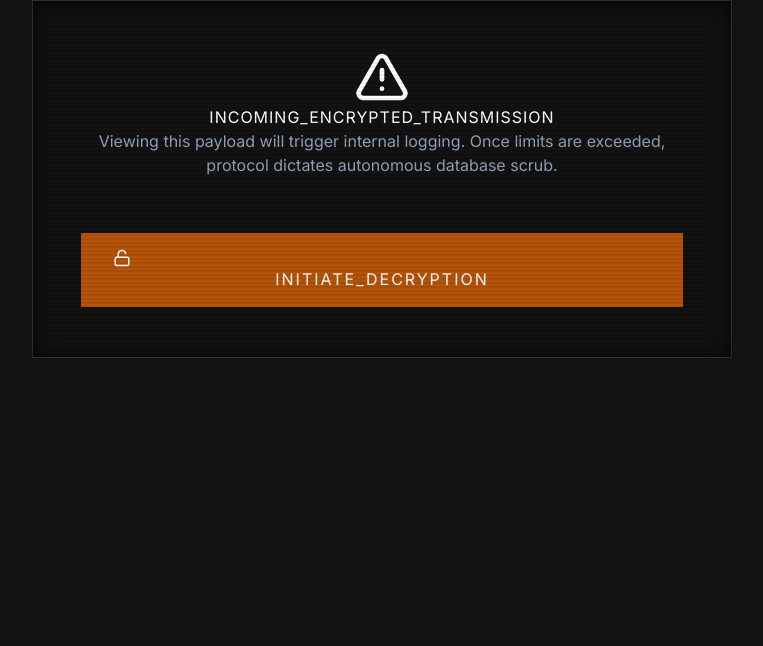
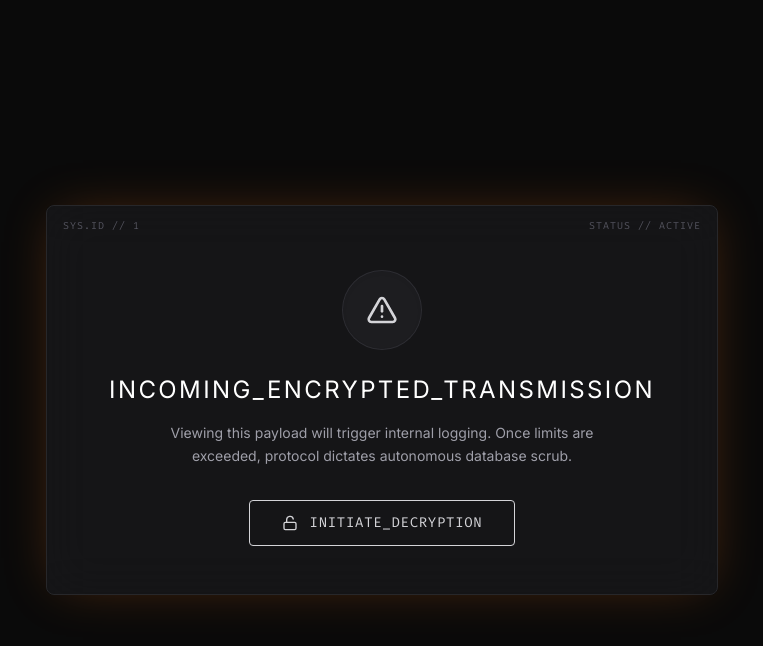
Before and after one commit to toxicalchemist/LinkLock, a React (Vite) app: page /view/1 in a window 1280 px wide. Shown: the top 646 px of the page, without its empty margins (258-1021 px from the left). Built offline with nearby package versions, Linux system fonts and the light colour scheme.

Commit message:
feat: implement core routing, authentication, and secure secret creation workflow with file upload support

```diff
--- a/src/App.jsx
+++ b/src/App.jsx
@@ -44,7 +44,7 @@ const AppLayout = () => {
   const isAuthPage = location.pathname === '/login' || location.pathname === '/register' || location.pathname.startsWith('/view/');
 
   return (
-    <div className="flex min-h-screen w-full bg-[#121212] text-slate-300 font-sans">
+    <div className="flex min-h-screen w-full bg-[#121212] text-zinc-300 font-sans">
       {!isAuthPage && <Sidebar />}
       <div className="flex-1 flex flex-col h-screen overflow-hidden">
         {!isAuthPage && <TopBar />}
--- a/src/components/Sidebar.jsx
+++ b/src/components/Sidebar.jsx
@@ -37,10 +37,10 @@ const Sidebar = () => {
             to={item.path}
             end={item.path === '/admin' || item.path === '/'}
             className={({ isActive }) =>
-              `flex items-center gap-3 px-4 py-3 rounded-lg transition-all font-sans tracking-wide border ${
+              `flex items-center gap-3 px-4 py-3 rounded-lg transition-all font-sans tracking-wide border font-semibold ${
                 isActive
-                  ? 'bg-copper/10 border-copper/30 text-copper font-medium'
-                  : 'border-transparent text-slate-400 hover:bg-[#1A1A1A] hover:text-slate-200'
+                  ? 'bg-copper/10 border-copper/30 text-orange-500'
+                  : 'border-transparent text-zinc-400 hover:bg-[#1A1A1A] hover:text-zinc-200'
               }`
             }
           >
--- a/src/components/ViewSecret.jsx
+++ b/src/components/ViewSecret.jsx
@@ -105,52 +105,58 @@ const ViewSecret = () => {
     };
 
     return (
-        <motion.div
-            className="vault-ui w-full max-w-3xl mx-auto"
-            initial={{ opacity: 0, y: 30 }}
-            animate={{ opacity: 1, y: 0 }}
-            transition={{ type: "spring", stiffness: 200, damping: 20 }}
-        >
+        <div className="min-h-screen flex items-center justify-center w-full p-4 bg-[#0a0a0a]">
             <AnimatePresence mode="wait">
                 {isVisible && !locked ? (
                     <motion.div
-                        className="glass-panel"
                         key="active-panel"
-                        exit={{ opacity: 0, scale: 0.8, filter: 'blur(10px)' }}
-                        transition={{ duration: 0.5 }}
+                        initial={{ opacity: 0, scale: 0.9, y: 20 }}
+                        animate={{ opacity: 1, scale: 1, y: 0 }}
+                        exit={{ opacity: 0, scale: 0.95, filter: 'blur(10px)' }}
+                        transition={{ duration: 0.4, type: "spring", bounce: 0.3 }}
+                        className="w-full max-w-2xl bg-zinc-900/80 backdrop-blur-xl border border-zinc-800 shadow-[0_0_50px_-12px_rgba(249,115,22,0.3)] rounded-lg overflow-hidden relative"
                     >
+                        {/* Security IDs */}
+                        <div className="absolute top-3 left-4 text-[10px] text-zinc-600 font-mono tracking-widest">SYS.ID // {key.substring(0,8)}</div>
+                        <div className="absolute top-3 right-4 text-[10px] text-zinc-600 font-mono tracking-widest">STATUS // ACTIVE</div>
+
+                        <div className="p-8 md:p-12 mt-4">
                             {!viewed && !error && !decrypting && (
-                            <div style={{ textAlign: 'center' }}>
-                                <AlertTriangle size={56} color="#FFFFFF" style={{ marginBottom: '1.5rem', margin: '0 auto' }} />
-                                <h2 style={{ color: '#FFFFFF', fontFamily: 'var(--font-sans)', fontWeight: 300, letterSpacing: '1px' }}>INCOMING_ENCRYPTED_TRANSMISSION</h2>
-                                <p style={{ marginBottom: '2.5rem', color: 'var(--text-muted)' }}>
+                                <div className="text-center flex flex-col items-center">
+                                    <div className="w-20 h-20 rounded-full bg-zinc-800/50 flex items-center justify-center mb-6 border border-zinc-700/50 shadow-inner">
+                                        <AlertTriangle size={32} className="text-copper" />
+                                    </div>
+                                    <h2 className="text-xl md:text-2xl text-white font-sans font-light tracking-widest mb-4">INCOMING_ENCRYPTED_TRANSMISSION</h2>
+                                    <p className="text-zinc-400 text-sm mb-8 max-w-md mx-auto leading-relaxed">
                                         Viewing this payload will trigger internal logging.
                                         Once limits are exceeded, protocol dictates autonomous database scrub.
                                     </p>
-                                <button className="btn-primary" onClick={handleReveal}>
-                                    <Unlock size={18} style={{ marginRight: '10px', verticalAlign: 'middle' }} />
-                                    INITIATE_DECRYPTION
+                                    <button
+                                        onClick={handleReveal}
+                                        className="bg-copper/10 hover:bg-copper border border-copper/50 hover:border-copper text-copper hover:text-black font-mono tracking-wider py-3 px-8 rounded transition-all duration-300 flex items-center gap-3 uppercase text-sm"
+                                    >
+                                        <Unlock size={16} /> INITIATE_DECRYPTION
                                     </button>
                                 </div>
                             )}
 
                             {decrypting && (
-                            <div style={{ textAlign: 'center', padding: '2rem 0' }}>
-                                <Terminal size={48} color="var(--primary-color)" className="pulse-icon" style={{ marginBottom: '1rem' }} />
-                                <h3 style={{ color: 'var(--primary-color)', fontFamily: 'var(--font-mono)' }}>BRUTE_FORCING_HASH...</h3>
-                                <div className="progress-bar-container">
-                                    <div className="progress-bar" style={{ width: `${Math.min(progress, 100)}%` }}></div>
+                                <div className="text-center py-8">
+                                    <Terminal size={48} className="text-copper mx-auto mb-6 animate-pulse" />
+                                    <h3 className="text-copper font-mono tracking-widest mb-4 text-lg">BRUTE_FORCING_HASH...</h3>
+                                    <div className="w-full h-2 bg-zinc-800 rounded-full overflow-hidden mb-4">
+                                        <div className="h-full bg-copper transition-all duration-100 ease-linear" style={{ width: `${Math.min(progress, 100)}%` }}></div>
                                     </div>
-                                <p style={{ marginTop: '1rem', color: 'var(--text-muted)', fontFamily: 'var(--font-mono)' }}>
+                                    <p className="text-zinc-500 font-mono text-sm tracking-widest">
                                         {Math.floor(progress)}% DECRYPTED
                                     </p>
                                 </div>
                             )}
 
                             {error && (
-                            <div className="alert-message alert-error">
-                                <AlertTriangle size={24} />
-                                <div style={{ fontFamily: 'var(--font-sans)' }}>{error}</div>
+                                <div className="bg-red-900/20 border border-red-900/50 text-red-400 p-4 rounded flex items-start gap-4">
+                                    <AlertTriangle size={24} className="shrink-0 mt-0.5" />
+                                    <div className="font-sans text-sm leading-relaxed">{error}</div>
                                 </div>
                             )}
 
@@ -158,59 +164,72 @@ const ViewSecret = () => {
                                 <motion.div
                                     initial={{ opacity: 0, y: 20 }}
                                     animate={{ opacity: 1, y: 0 }}
+                                    transition={{ duration: 0.5 }}
+                                    className="flex flex-col"
                                 >
-                                <h3 style={{ color: '#FFFFFF', marginBottom: '1rem', display: 'flex', alignItems: 'center', gap: '10px', fontFamily: 'var(--font-sans)', fontWeight: 300 }}>
-                                    <Unlock /> PAYLOAD_DECRYPTED
-                                </h3>
+                                    <div className="flex items-center gap-3 text-white mb-6 font-sans font-light tracking-wide border-b border-zinc-800 pb-4">
+                                        <Unlock className="text-copper" size={20} /> PAYLOAD_DECRYPTED
+                                    </div>
 
                                     {secretMessage && (
-                                    <div className="secret-content w-full overflow-x-auto text-left" style={{ fontFamily: 'var(--font-mono)', background: 'rgba(0,0,0,0.4)', borderLeft: '4px solid #B45309', padding: '2rem', marginTop: '2rem' }}>
-                                        {secretMessage}
+                                        <div className="w-full overflow-x-auto text-left font-mono text-sm text-zinc-300 bg-black/40 border-l-2 border-copper p-6 mb-6 rounded-r">
+                                            <pre className="whitespace-pre-wrap font-inherit">{secretMessage}</pre>
                                         </div>
                                     )}
 
                                     {fileData.url && (
-                                    <div style={{ marginTop: '1.5rem', marginBottom: '2rem', padding: '1.5rem', background: 'rgba(0,0,0,0.4)', border: '1px solid #2D2D2D' }}>
-                                        <h4 style={{ color: '#B45309', marginTop: 0, marginBottom: '1rem', fontFamily: 'var(--font-mono)', textAlign: 'left' }}>ATTACHED_SECURE_FILE</h4>
+                                        <div className="mb-8 p-6 bg-black/40 border border-zinc-800 rounded">
+                                            <h4 className="text-copper font-mono text-xs tracking-widest mb-4 uppercase">ATTACHED_SECURE_FILE</h4>
                                             {fileData.type && fileData.type.startsWith('image/') ? (
-                                            <div className="w-full flex justify-center bg-black/50 p-2 border border-[#2D2D2D]">
+                                                <div className="w-full flex justify-center bg-black/60 p-2 border border-zinc-800 rounded">
                                                     <img
                                                         src={`http://localhost:5000${fileData.url}`}
                                                         alt={fileData.name}
-                                                    className="w-full h-auto max-h-[60vh] object-contain"
+                                                        className="w-full h-auto max-h-[50vh] object-contain"
                                                     />
                                                 </div>
                                             ) : (
-                                            <a href={`http://localhost:5000${fileData.url}`} download={fileData.name} target="_blank" rel="noopener noreferrer" className="btn-primary" style={{ display: 'inline-block', textAlign: 'center', width: 'auto', padding: '0.8rem 1.5rem' }}>
+                                                <a href={`http://localhost:5000${fileData.url}`} download={fileData.name} target="_blank" rel="noopener noreferrer" className="inline-flex items-center justify-center w-full py-3 px-6 bg-zinc-800 hover:bg-zinc-700 text-white font-mono text-sm tracking-widest transition-colors rounded">
                                                     DOWNLOAD {fileData.name || 'FILE'}
                                                 </a>
                                             )}
                                         </div>
                                     )}
 
-                                <button className="btn-danger" onClick={handleLock}>
+                                    <button
+                                        onClick={handleLock}
+                                        className="w-full bg-red-900/20 hover:bg-red-900/40 border border-red-900/50 text-red-500 font-mono tracking-widest py-3 rounded transition-all duration-300 mt-2 text-sm uppercase hover:text-red-400"
+                                    >
                                         ACKNOWLEDGE_&_PURGE
                                     </button>
                                 </motion.div>
                             )}
+                        </div>
                     </motion.div>
                 ) : null}
 
                 {locked && (
                     <motion.div
-                        className="glass-panel locked-screen"
                         key="locked-panel"
-                        initial={{ opacity: 0, scale: 1.2 }}
-                        animate={{ opacity: 1, scale: 1 }}
-                        transition={{ type: "spring", bounce: 0.5 }}
+                        initial={{ opacity: 0, scale: 1.1, filter: 'brightness(2) contrast(1.5)', x: -10 }}
+                        animate={{ opacity: 1, scale: 1, filter: 'brightness(1) contrast(1)', x: 0 }}
+                        transition={{ duration: 0.5, type: "spring", bounce: 0.4 }}
+                        className="w-full max-w-lg bg-zinc-950 border border-red-900/50 shadow-[0_0_40px_-10px_rgba(220,38,38,0.2)] rounded-lg overflow-hidden p-10 text-center relative"
                     >
-                        <Lock className="locked-icon" />
-                        <h2 style={{ color: 'var(--secondary-color)', fontSize: '2rem', letterSpacing: '4px', fontFamily: 'var(--font-mono)' }}>SYSTEM_LOCKED</h2>
-                        <p style={{ color: 'var(--text-muted)' }}>This memory sector has been permanently overwritten.</p>
+                        {/* Glitch lines overlay */}
+                        <div className="absolute inset-0 bg-[repeating-linear-gradient(transparent,transparent_2px,rgba(0,0,0,0.5)_3px)] pointer-events-none opacity-30"></div>
+
+                        <div className="relative z-10 flex flex-col items-center">
+                            <Lock className="text-red-600 mb-6" size={64} strokeWidth={1.5} />
+                            <h2 className="text-red-500 drop-shadow-[0_0_8px_rgba(239,68,68,0.8)] text-2xl md:text-3xl font-mono tracking-[0.2em] font-bold mb-4">DATA_EXPUNGED</h2>
+                            <p className="text-zinc-500 text-sm font-sans max-w-sm">
+                                This secret has been permanently deleted from the LinkLock servers.
+                            </p>
+                        </div>
                     </motion.div>
                 )}
             </AnimatePresence>
-        </motion.div>
+        </div>
     );
 };
 
--- a/src/index.css
+++ b/src/index.css
@@ -105,7 +105,7 @@ body {
 
 .form-group label {
   font-size: 0.85rem;
-  color: var(--text-muted);
+  color: #F4F4F5;
   margin-bottom: 0.5rem;
   text-transform: uppercase;
   letter-spacing: 1.5px;
@@ -115,13 +115,18 @@ body {
 .form-control {
   background: transparent;
   border: 1px solid #2D2D2D;
-  color: var(--text-main);
+  color: #E4E4E7;
   padding: 1rem;
   border-radius: 0;
   font-size: 1rem;
   font-family: var(--font-sans);
   transition: border-color 0.2s ease;
   width: 100%;
+}
+
+::placeholder {
+  color: #71717A !important;
+  opacity: 1; /* override firefox */
 }
 
 .form-control:focus {
```
Also changed, not shown: src/components/CreateSecret.jsx (+19 -14 lines), src/pages/Register.jsx (+8 -5 lines). Lines whose indentation alone changed are shown as unchanged.
